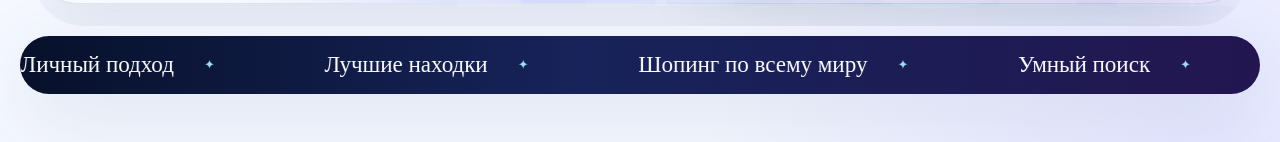
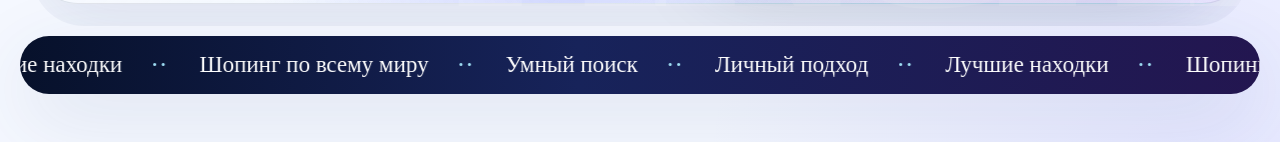
Before and after one commit to trsvar4i/archi-deals, a React (Vite) app: page / in a window 1280 px wide. Shown: the part 734-876 px from the top of the page. Built offline with nearby package versions, Linux system fonts and the light colour scheme; a web font is replaced by a local one.

Commit message:
Polish the seamless ticker spacing

```diff
--- a/src/components/Ticker.jsx
+++ b/src/components/Ticker.jsx
@@ -1,14 +1,15 @@
 export default function Ticker() {
   const items = ["Умный поиск", "Личный подход", "Лучшие находки", "Шопинг по всему миру"];
+  const loopItems = [...items, ...items];
 
   return (
     <section className="ticker" aria-label="Услуги Archi Deals">
       <div className="ticker-track">
         {[0, 1].map((group) => (
           <div className="ticker-group" aria-hidden={group === 1} key={group}>
-            {items.map((item) => (
-              <span className="ticker-item" key={item}>
-                <span>{item}</span><i>✦</i>
+            {loopItems.map((item, index) => (
+              <span className="ticker-item" key={`${item}-${index}`}>
+                <i>•</i><span>{item}</span><i>•</i>
               </span>
             ))}
           </div>
```
